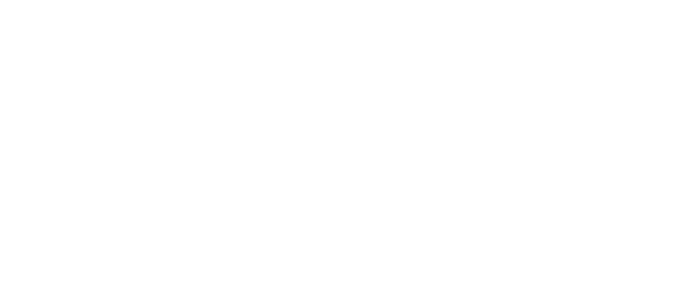
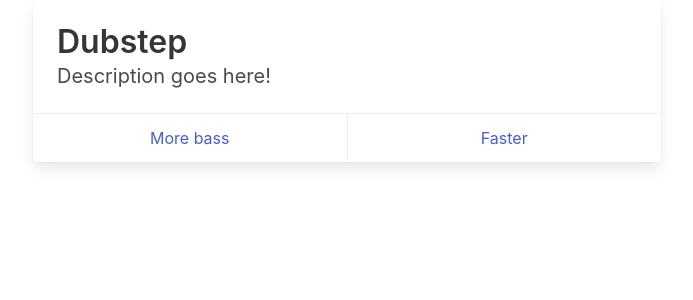
Before and after one commit to rec-soft/music-graph, a Vue app: page /Dubstep in a window 1280 px wide. Before the commit this address had no page. Shown: the top 300 px of the page, without its empty margins (293-986 px from the left). Built offline with nearby package versions, Linux system fonts and the light colour scheme.

Commit message:
Add links.

```diff
--- a/src/App.vue
+++ b/src/App.vue
@@ -3,7 +3,7 @@ import { RouterView } from "vue-router";
 </script>
 
 <template>
-    <RouterView />
+    <RouterView :key="$route.path" />
 </template>
 
 <style scoped></style>
--- a/src/map.ts
+++ b/src/map.ts
@@ -1,19 +1,22 @@
 export const genreMap = new Map<string, Genre>;
+export const toGenreId = (name: string): string => name.replace(" ", "-");
 
 class Genre {
     readonly name: string;
+    readonly id: string;
     readonly description?: string;
     readonly example?: Track;
     readonly next: Relation[];
 
     constructor(name: string, description?: string, example?: Track) {
         this.name = name;
+        this.id = toGenreId(this.name)
         this.description = description;
         this.example = example;
         this.next = [];
 
         // Register self in the global store
-        genreMap.set(this.name, this);
+        genreMap.set(this.id, this);
     }
 
     addRelation(destination: Genre, comparison: string) {
--- a/src/router/index.ts
+++ b/src/router/index.ts
@@ -9,6 +9,11 @@ const router = createRouter({
             name: "home",
             component: HomeView,
         },
+        {
+            path: "/:genreId",
+            name: "genre",
+            component: HomeView,
+        },
     ],
 });
 
--- a/src/views/HomeView.vue
+++ b/src/views/HomeView.vue
@@ -5,21 +5,21 @@
                 <div class="card-content">
                     <!-- Genre info -->
                     <h1 class="title">
-                        {{ entryGenre.name }}
+                        {{ genre.name }}
                     </h1>
                     <p class="subtitle">Description goes here!</p>
                     <!-- Example track player -->
                 </div>
                 <!-- Navigation to next pages -->
                 <footer class="card-footer">
-                    <a
-                        v-for="relation in entryGenre.next"
+                    <router-link
+                        v-for="relation in genre.next"
                         v-bind:key="relation.destination.name"
                         class="card-footer-item"
-                        href="#"
+                        :to="`/${relation.destination.id}`"
                     >
                         {{ relation.comparison }}
-                    </a>
+                    </router-link>
                 </footer>
             </div>
         </section>
@@ -28,13 +28,20 @@
 
 <script lang="ts">
 import { defineComponent } from "vue";
-import { entryGenre } from "../map";
+import { RouterLink } from "vue-router";
+import { entryGenre, genreMap } from "../map";
 
 export default defineComponent({
     name: "HomeView",
+    components: {
+        RouterLink,
+    },
     data() {
+        const genreId = Array.isArray(this.$route.params.genreId)
+            ? this.$route.params.genreId[0] ?? ""
+            : this.$route.params.genreId;
         return {
-            entryGenre,
+            genre: genreMap.get(genreId) ?? entryGenre,
         };
     },
 });
```
